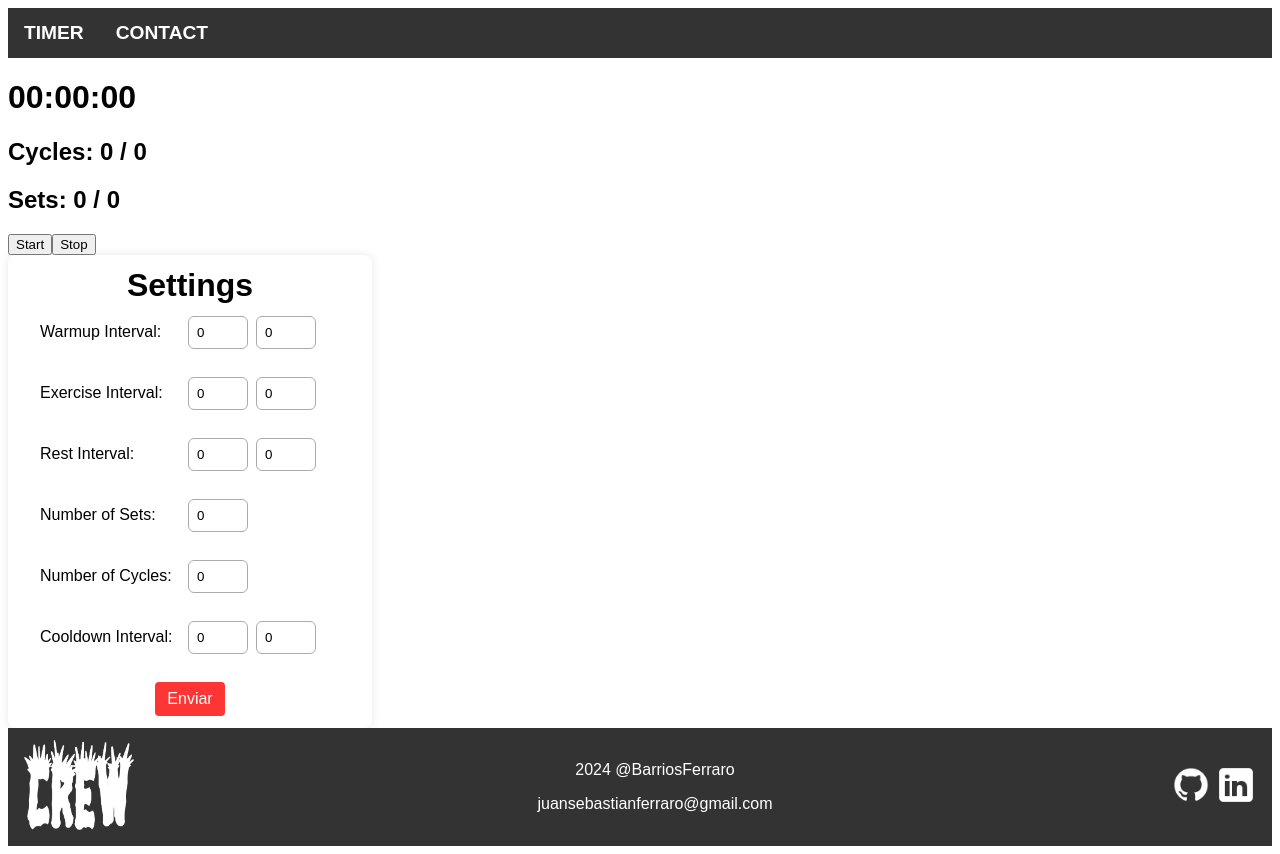
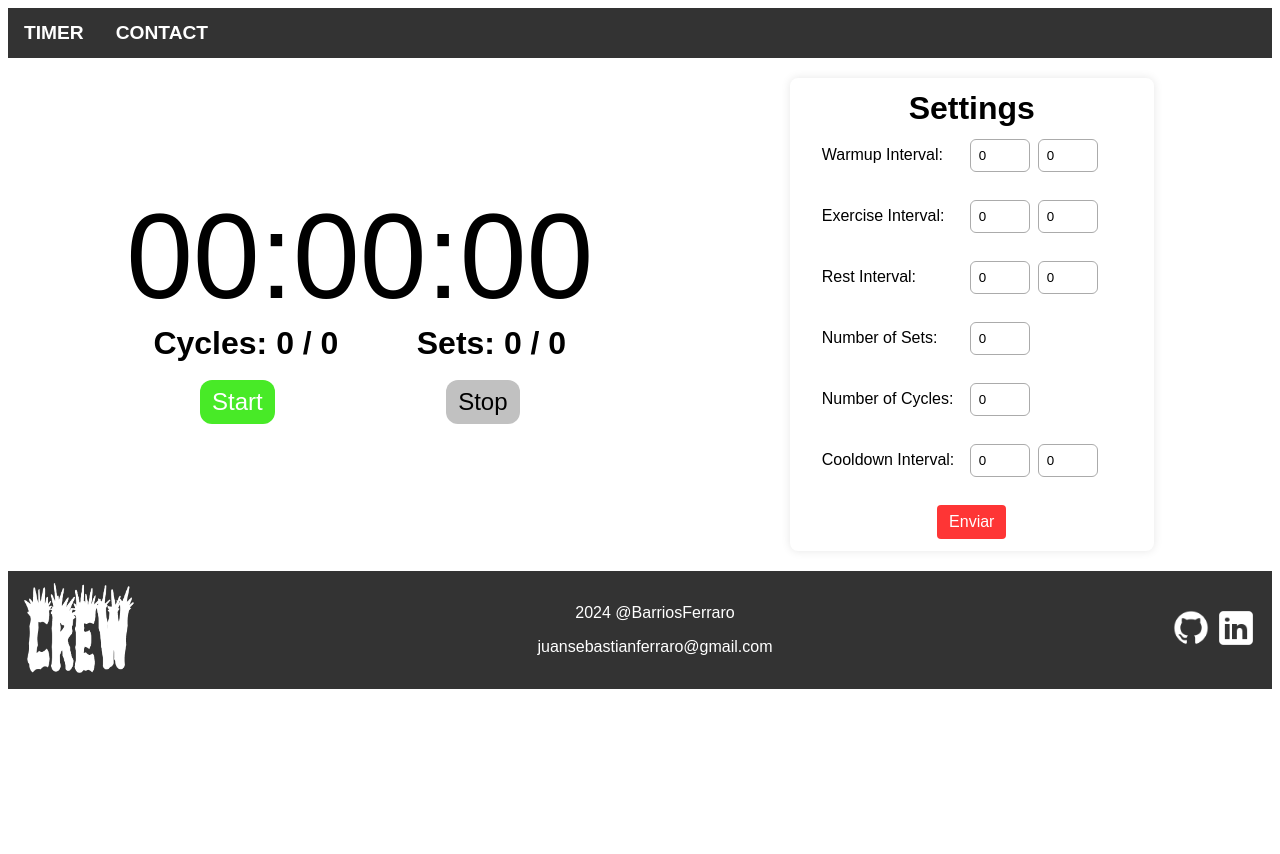
Before and after one commit to JuanFerraro/Tabata-Timer, an Angular app: page / in a window 1280 px wide. After the commit the page ends 800 px from the top, so only its background shows below. Built offline with nearby package versions, Linux system fonts and the light colour scheme; a web font is replaced by a local one.

Commit message:
Modified timer Component css -> src/app/timer

```diff
--- a/src/app/timer/timer.component.css
+++ b/src/app/timer/timer.component.css
@@ -2,3 +2,63 @@
 *{
   font-family: 'Familjen Grotesk', sans-serif;
 }
+
+.container {
+  margin: 20px;
+  display: flex;
+  align-items: center;
+  justify-content: space-around;
+}
+
+.timer-container {
+  display: flex;
+  flex-direction: column;
+}
+
+.timer {
+  margin: 0;
+  padding: 0;
+  font-size: 120px;
+}
+
+.info, .buttons {
+  display: flex;
+  column-gap: 24px;
+  justify-content: space-around;
+  margin-bottom: 18px;
+}
+
+h2 {
+  margin: 0;
+  font-size: xx-large;
+}
+
+
+.start-button {
+  background-color: #48ea27;
+  color: white;
+  padding: 8px 12px;
+  border: none;
+  border-radius: 12px;
+  font-size: x-large;
+  cursor: pointer;
+}
+
+.stop-button {
+  background-color: #c1c1c1;
+  color: black;
+  padding: 8px 12px;
+  border: none;
+  border-radius: 12px;
+  font-size: x-large;
+  cursor: pointer;
+}
+
+.stop-button:hover {
+  background-color: #0e0e0e;
+  color: #e8e8e8;
+}
+
+.start-button:hover {
+  background-color: #178f0a;
+}
--- a/src/app/timer/timer.component.html
+++ b/src/app/timer/timer.component.html
@@ -2,15 +2,17 @@
 
   <div class="timer-container">
     <div class="timer">
-      <h1>{{ clock }}</h1>
+      {{ clock }}
     </div>
     <div class="info">
       <h2>Cycles: {{ doneCycles }} / {{ numberOfCycles }}</h2>
       <h2>Sets: {{ doneSets }} / {{ numberOfSets }}</h2>
     </div>
 
-    <button>Start</button>
-    <button>Stop</button>
+    <div class="buttons">
+      <button class="start-button">Start</button>
+      <button class="stop-button">Stop</button>
+    </div>
 
   </div>
 
```
